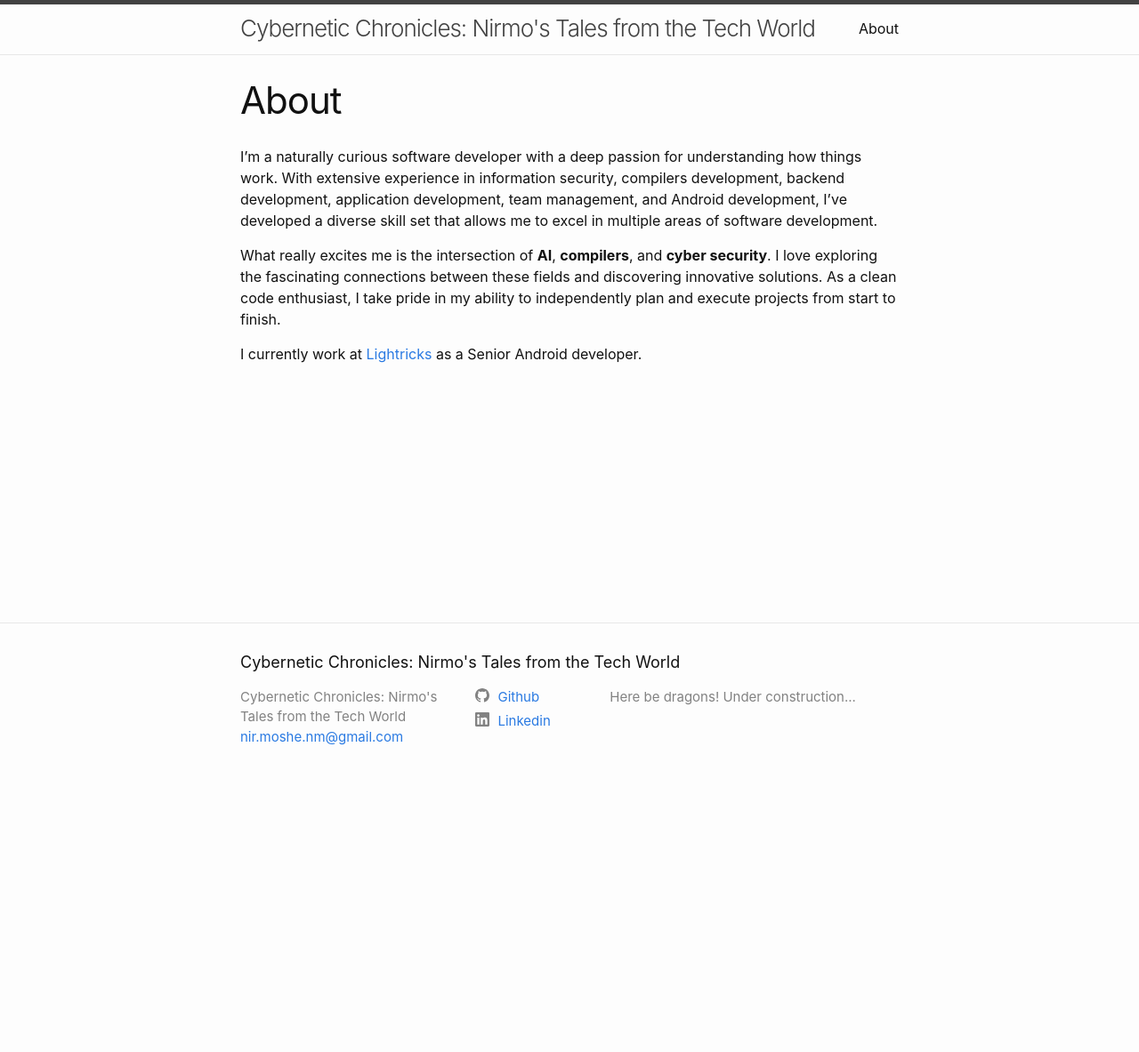
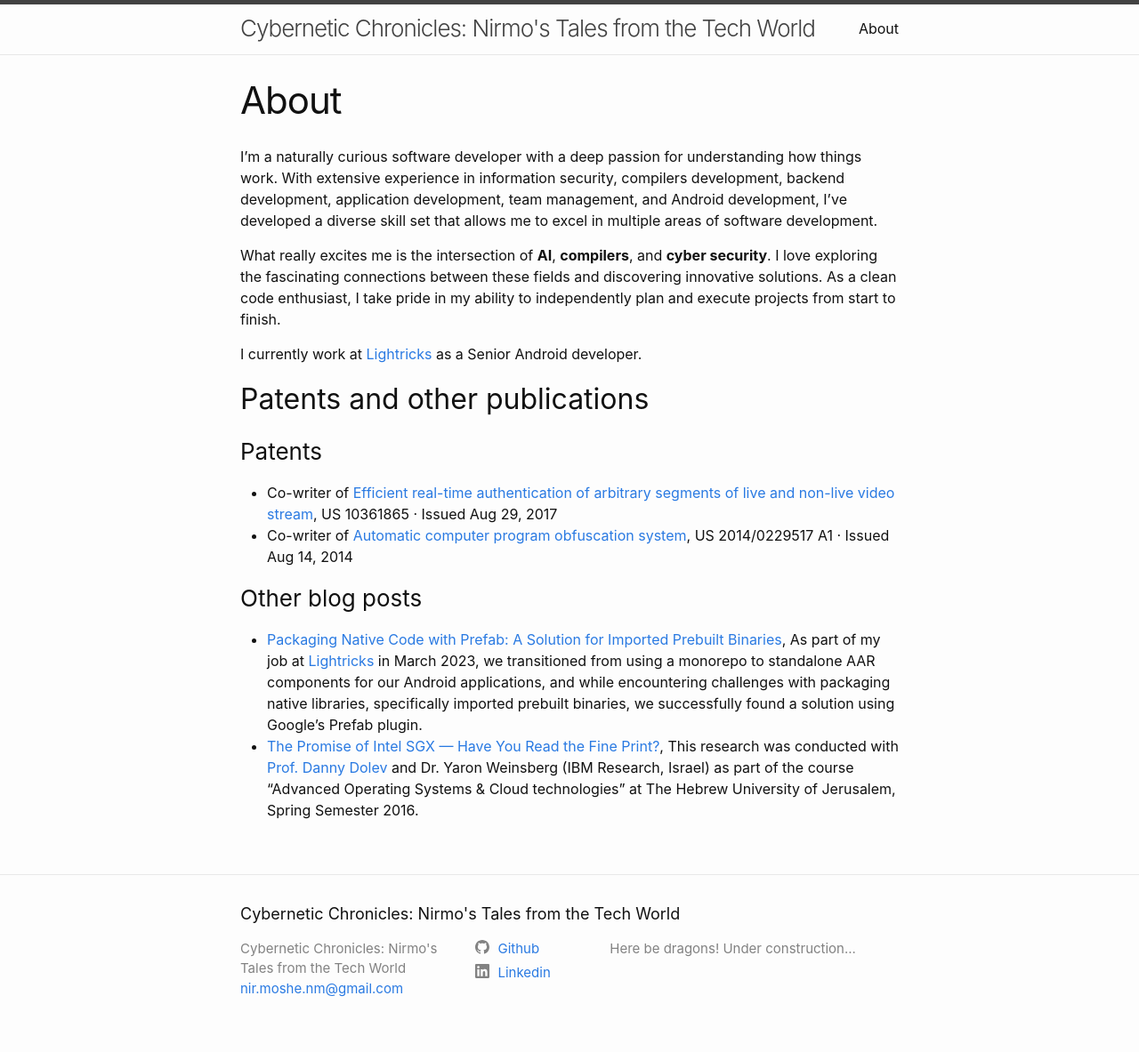
Before and after one commit to nir-mo/nir-mo.github.io, a Jekyll site: the page built from about.markdown, in a window 1280 px wide. Shown: the whole page at 89% size. Built offline with Jekyll 4.4.1, drawn with Linux system fonts in a browser that asks for light colours; before the commit the page ends 900 px from its top, so only the background shows below that.

Commit message:
Added patents and publications.

```diff
--- a/about.markdown
+++ b/about.markdown
@@ -9,3 +9,17 @@ I'm a naturally curious software developer with a deep passion for understanding
 What really excites me is the intersection of __AI__, __compilers__, and __cyber security__. I love exploring the fascinating connections between these fields and discovering innovative solutions. As a clean code enthusiast, I take pride in my ability to independently plan and execute projects from start to finish.
 
 I currently work at [Lightricks](https://www.lightricks.com/) as a Senior Android developer.
+
+## Patents and other publications
+
+### Patents
+
+* Co-writer of [Efficient real-time authentication of arbitrary segments of live and non-live video stream](https://patents.justia.com/patent/10361865), US 10361865 · Issued Aug 29, 2017
+* Co-writer of [Automatic computer program obfuscation system](https://patents.google.com/patent/US20140229517), US 2014/0229517 A1 · Issued Aug 14, 2014
+
+### Other blog posts
+
+* [Packaging Native Code with Prefab: A Solution for Imported Prebuilt Binaries](https://medium.com/lightricks-tech-blog/packaging-native-code-with-prefab-a-solution-for-imported-prebuilt-binaries-801348e306c4),
+As part of my job at [Lightricks](https://www.lightricks.com/) in March 2023, we transitioned from using a monorepo to standalone AAR components for our Android applications, and while encountering challenges with packaging native libraries, specifically imported prebuilt binaries, we successfully found a solution using Google's Prefab plugin.
+* [­The Promise of Intel SGX — Have You Read the Fine Print?](https://medium.com/@nir.moshe.nm/the-promise-of-intel-sgx-have-you-read-the-fine-print-eb9c0d0bdd79#.dsk37hj97),
+This research was conducted with [Prof. Danny Dolev](https://www.cs.huji.ac.il/~dolev/) and Dr. Yaron Weinsberg (IBM Research, Israel) as part of the course “Advanced Operating Systems & Cloud technologies” at The Hebrew University of Jerusalem, Spring Semester 2016.
```
